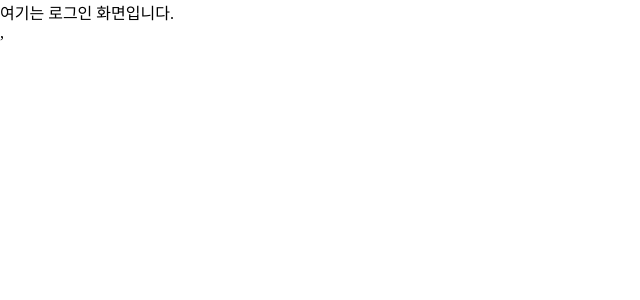
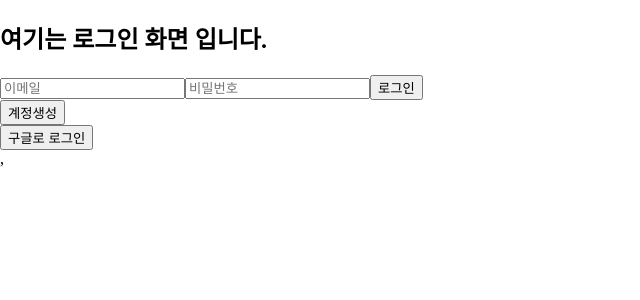
Before and after one commit to sstipdev/Search-Engine, a React (Vite) app: page / in a window 1280 px wide. Shown: the top 300 px of the page, without its empty margins (0-640 px from the left). Built offline with nearby package versions, Linux system fonts and the light colour scheme.

Commit message:
Google Login 구현

```diff
--- a/src/Auth.jsx
+++ b/src/Auth.jsx
@@ -1,5 +1,6 @@
 // 2022 06 21 기준 firebase import
 import { initializeApp } from "firebase/app";
+import { getAuth } from "firebase/auth";
 
 const firebaseConfig = {
   apiKey: "AIzaSyCUXNkK2ELz5E2__WQMYnH7SAz1oxI7k30",
@@ -14,4 +15,5 @@ const firebaseConfig = {
 // Initialize Firebase
 const app = initializeApp(firebaseConfig);
 
+export const auth = getAuth(app);
 export default app;
--- /dev/null
+++ b/src/components/SNS-Login/GoogleLogin.jsx
@@ -0,0 +1,12 @@
+import React from "react";
+import { GoogleAuthProvider, GithubAuthProvider, signInWithPopup } from "firebase/auth";
+
+const GoogleLogin = () => {
+  return (
+    <div>
+      <button>구글로 로그인</button>
+    </div>
+  );
+};
+
+export default GoogleLogin;
--- a/src/routes/Login.jsx
+++ b/src/routes/Login.jsx
@@ -1,7 +1,73 @@
-import React from "react";
+import React, { useState } from "react";
+import GoogleLogin from "../components/SNS-Login/GoogleLogin";
+import { createUserWithEmailAndPassword, signInWithEmailAndPassword } from "firebase/auth";
+import { auth } from "../Auth";
 
 const Login = () => {
-  return <div>여기는 로그인 화면입니다.</div>;
+  const [account, setAccount] = useState(false);
+  const [userName, setUserName] = useState("");
+  const [email, setEmail] = useState("");
+  const [password, setPassword] = useState("");
+
+  const onChangeLJBtn = () => setAccount((prev) => !prev);
+
+  const onSubmitAccount = async (e) => {
+    e.preventDefault();
+    try {
+      let user;
+      if (!account) {
+        user = await signInWithEmailAndPassword(auth, email, password);
+      } else {
+        user = await createUserWithEmailAndPassword(auth, email, password);
+      }
+      console.log(user);
+    } catch (error) {
+      console.log(error);
+    }
+  };
+
+  const setUserInfo = (e) => {
+    // 구조 분해할당으로 name, value 값 얻어오기
+    const {
+      target: { name, value },
+    } = e;
+
+    if (name === "email") {
+      return setEmail(value);
+    }
+
+    if (name === "password") {
+      return setPassword(value);
+    }
+
+    if (name === "userName") {
+      return setUserName(value);
+    }
+  };
+
+  return (
+    <div>
+      <h2>여기는 로그인 화면 입니다.</h2>
+      <form onSubmit={onSubmitAccount}>
+        {!account ? (
+          <>
+            <input type="email" placeholder="이메일" name="email" onChange={setUserInfo} />
+            <input type="password" placeholder="비밀번호" name="password" onChange={setUserInfo} />
+          </>
+        ) : (
+          <>
+            <input type="text" placeholder="이름" name="userName" onChange={setUserInfo} />
+            <input type="email" placeholder="이메일" name="email" onChange={setUserInfo} />
+            <input type="password" placeholder="비밀번호" name="password" onChange={setUserInfo} />
+          </>
+        )}
+        <button type="submit">{account ? "계정생성" : "로그인"}</button>
+      </form>
+      <button onClick={onChangeLJBtn}>{!account ? "계정생성" : "로그인"}</button>
+
+      <GoogleLogin />
+    </div>
+  );
 };
 
 export default Login;
```
